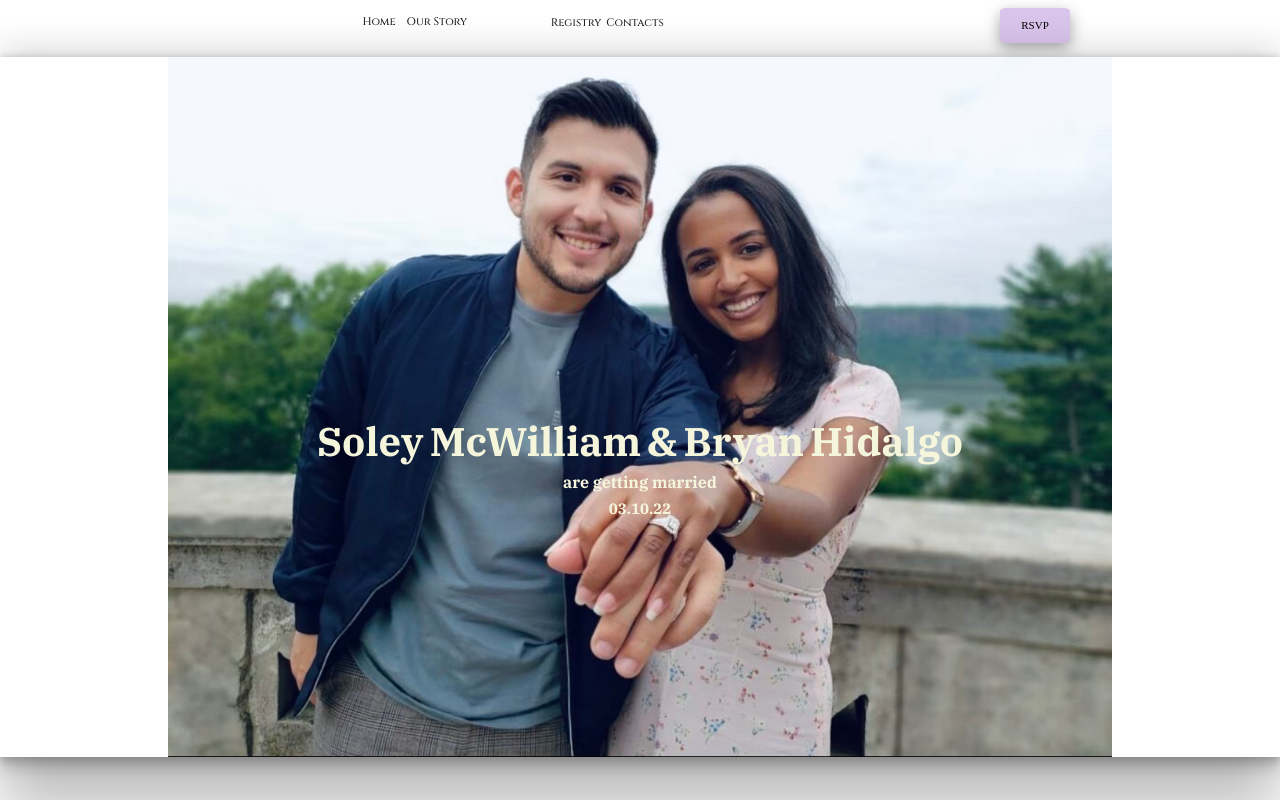
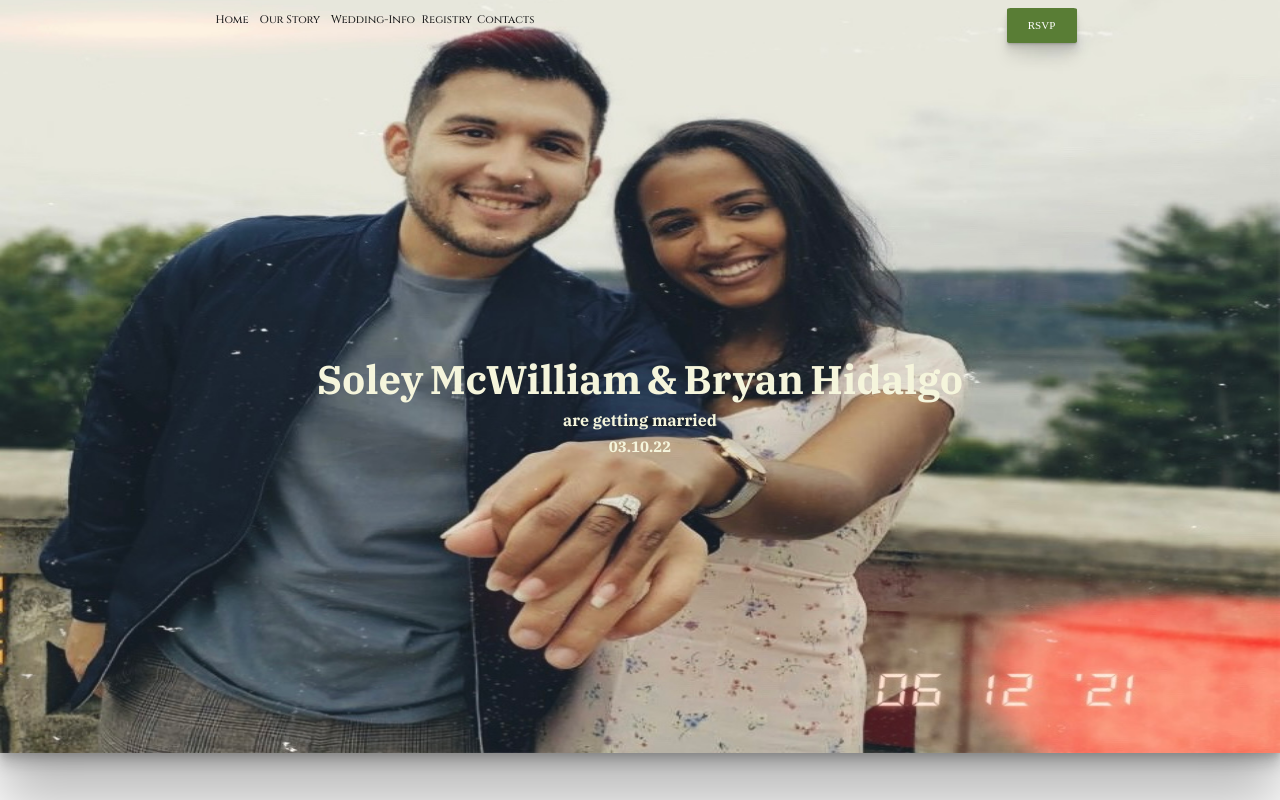
Before and after one commit to kevinrhidalgo/bandswed, a React (Create React App) app: page / in a window 1280 px wide. Built offline with nearby package versions, Linux system fonts and the light colour scheme.

Commit message:
css for homepage

```diff
--- a/src/components/Main/index.js
+++ b/src/components/Main/index.js
@@ -4,6 +4,7 @@ import "./styles.css"
 import CountdownTimer from "../CountdownTimer/CountdownTimer"
 import Nav from "../Nav/Nav"
 import proposal from "./proposal.jpg"
+import vintage from "./vint.JPG"
 
 
 
@@ -13,7 +14,7 @@ function Main() {
 
       <div className="mainSecOne">
 
-<img src={proposal}/>
+<img src={vintage}/>
 
 
           <div className="wedNames">
--- a/src/components/Main/styles.css
+++ b/src/components/Main/styles.css
@@ -13,10 +13,13 @@ body{
   display: flex;
   justify-content:center ;
   position: absolute;
-width: 100%;
-height: 700px;
-margin-top: -30px;
+  width: 100%;
+height: 758px;
+margin-top: -100px;
 box-shadow: rgba(0, 0, 0, 0.25) 0px 54px 55px, rgba(0, 0, 0, 0.12) 0px -12px 30px, rgba(0, 0, 0, 0.12) 0px 4px 6px, rgba(0, 0, 0, 0.17) 0px 12px 13px, rgba(0, 0, 0, 0.09) 0px -3px 5px;
+}
+.mainSecOne img{
+  width: 100%;
 }
 .mainSec{
   display: flex;
--- a/src/components/Nav/Nav.js
+++ b/src/components/Nav/Nav.js
@@ -5,7 +5,8 @@ import "./style.css"
 
 const linkStyler={
   textDecoration:'none',
-  color:'black'
+  color:'white',
+
 }
 
 function Nav() {
@@ -33,28 +34,25 @@ function Nav() {
       <Link className="btn" to="/Aboutme"><h1>Our Story</h1></Link>
       </div>
 
-<div className='navLink'>
-  <div style={linkStyler} className="address"><h2>Wedding Day Info</h2></div>
-</div>
 
+      <div style={linkStyler} className="navLink">
+      <Link className="btn" to="/Aboutme"><h1>Wedding-Info</h1></Link>
+      </div>
 
-
-
-
-
-
+<div className="naver">
       <div style={linkStyler} className="navLink"><p>Registry</p></div>
 
       <div style={linkStyler} className="navLink"><p>Contacts</p></div>
 
       </div>
 
+      </div>
 
       <div  className="navLinkr">
       <a style={linkStyler} href="https://forms.gle/TaWYJFT1Y6AvQNKx8">  <p>RSVP</p></a>
         </div>
+
       </div>
-
 {/*}
      <div className="vl2">
       <div class="vl3"></div>
--- a/src/components/Nav/style.css
+++ b/src/components/Nav/style.css
@@ -4,15 +4,17 @@
 }
 .navSection{
     margin-bottom: 50px;
-    margin-top: -3px;
+    margin-top: 5px;
     height: 40px;
     display: flex;
     flex-direction: row;
-    justify-content: center;
-    padding-top: 15px;
+    justify-content: flex-start;
+    padding-top: 5px;
+    margin-left: -15px;
     text-decoration: none;
   width: 600px;
-
+  position: relative;
+  z-index: 1;
 }
 
 .navLink h1{
@@ -29,22 +31,7 @@
   -ms-transform: scale(1.2);
   transform: scale(1.2);
 }
-.navLink h2{
-  font-family: serif;
-    text-decoration: none;
-    font-size: 11px;
-    transform: translate(0%,30%);
-    color:#222222;
-    font-family: 'Cinzel', serif;
-    margin-right: -10px;
-    margin-left:-10px;
-    cursor:pointer;
-}
-.navLink h2:hover{
-  -webkit-transform: scale(1.2);
-  -ms-transform: scale(1.2);
-  transform: scale(1.2);
-}
+
 .navLink P{
   font-family: serif;
     text-decoration: none;
@@ -68,12 +55,16 @@
     font-size: 15px;
 width: 70px;
 height: 35px;
-background-color:#d9c4ec;
-box-shadow: rgba(0, 0, 0, 0.35) 0px 5px 15px;
+background-color:#597d35;
+box-shadow: rgba(0, 0, 0, 0.07) 0px 1px 1px, rgba(0, 0, 0, 0.07) 0px 2px 2px, rgba(0, 0, 0, 0.07) 0px 4px 4px, rgba(0, 0, 0, 0.07) 0px 8px 8px, rgba(0, 0, 0, 0.07) 0px 16px 16px;
 margin-top: 8px;
 margin-left: 190px;
-border-radius: 9%;
+border-radius: 5%;
+transform: translate(20%,-0%);
+position: relative;
+  z-index: 1;
 }
+
 .navLinkr:hover{
   -webkit-transform: scale(1.2);
   -ms-transform: scale(1.2);
@@ -89,95 +80,19 @@ color: beige;
 }
 
 
-body.active-modal {
-    overflow-y: hidden;
-  }
-  .btn-modal {
-    padding: 10px 20px;
-    display: block;
-    margin: 90px auto 0;
-    font-size: 18px;
-  }
-  .modal, .overlay {
-    width: 100vw;
-    height: 100vh;
-    top: 0;
-    left: 0;
-    right: 0;
-    bottom: 0;
-    position: fixed;
-  }
 
-  .overlay {
-    background: rgba(49,49,49,0.8);
-  }
-  .modal-content {
-    position: absolute;
-    top:50%;
-    left: 50%;
-    transform: translate(-50%, -50%);
-    line-height: 1.4;
-    background: #f1f1f1;
-    padding: 14px 28px;
-    border-radius: 3px;
-    max-width: 700px;
-    min-width: 300px;
-    font-family: 'Encode Sans SC', sans-serif;
-  }
-  .modal-content2 {
-    position: absolute;
-    top:50%;
-    left: 50%;
-    transform: translate(-50%, -50%);
-    line-height: 1.4;
-    padding: 24px 28px;
-    border-radius: 3px;
-    height:700px;
-    width:1000px;
-    font-family: 'Encode Sans SC', sans-serif;
-    display: flex;
-    justify-content: center;
-  }
+
+.naver{
+  display: flex;
+  flex-direction: row;
+  margin-left: 10px;
+  transform: translate(0%,-4%);
+}
 
 
 
-  .aboutProject2{
-    display: flex;
-    flex-direction: column;
-  }
-  .carousel {
-    margin-top: 100px;
-    width: 53%;
-    height: 260px;
-
-  }
-  .carouselInner {
-    height: 340px;
-    width: 520px;
-    background-position: center;
-    background-repeat: no-repeat;
-    background-size: cover;
-    display: flex;
-  }
-
-  .aboutLocation h1{
-      color:white;
-      margin-top: 100px;
-      font-size: 20px;
-      font-family: 'Mulish', sans-serif;
-      display: flex;
-      justify-content: center;
-  }
 
 
-  .headTitle{
-    font-size: 11px;
-    font-family:Georgia, 'Times New Roman', Times, serif;
-    color: tomato;
-    transform: translate(130%,30%);
-    display: flex;
-    justify-content: center;
-}
 
 .vl1{
   display:flex;
```
Also changed, not shown: src/components/Main/vint.jpg (added).
